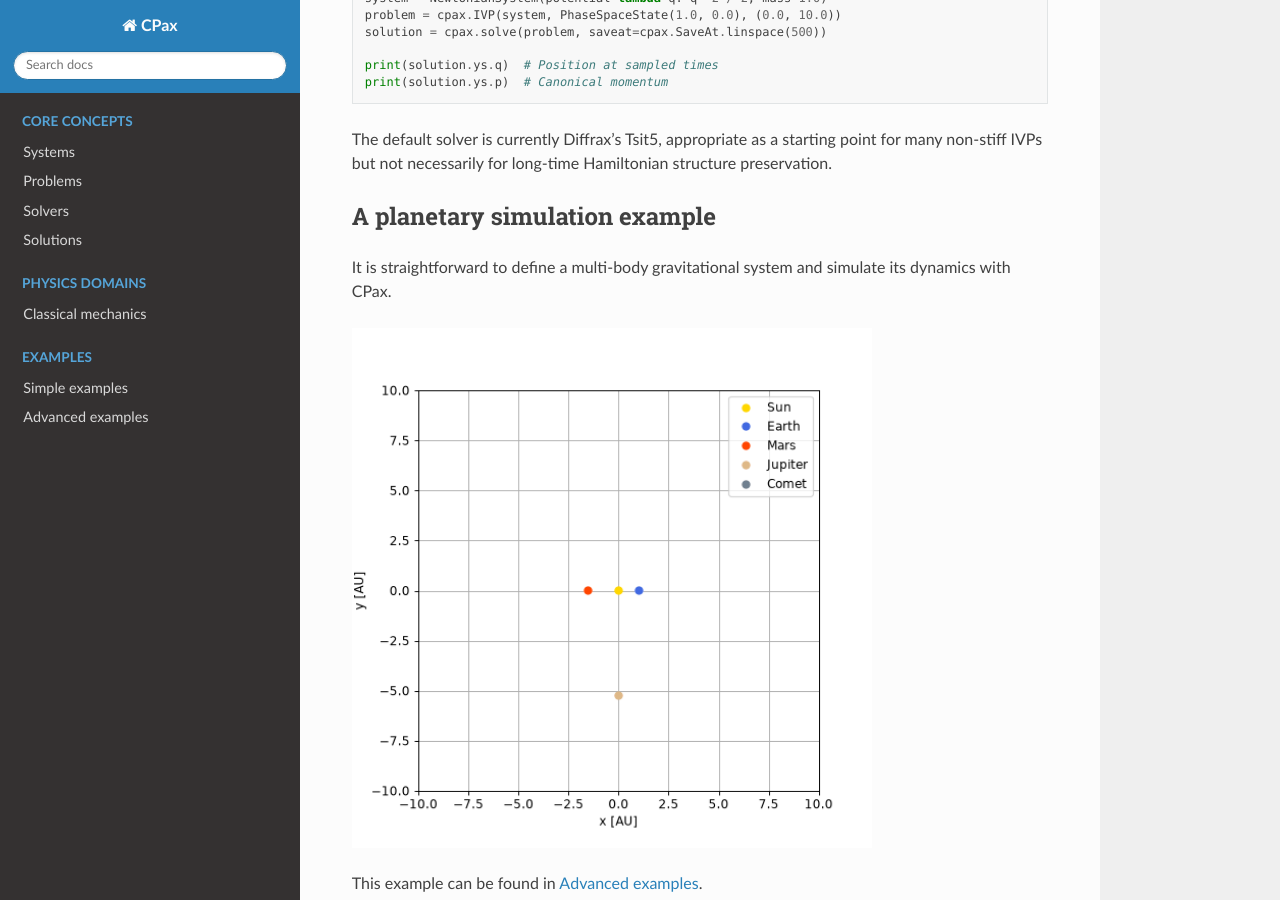
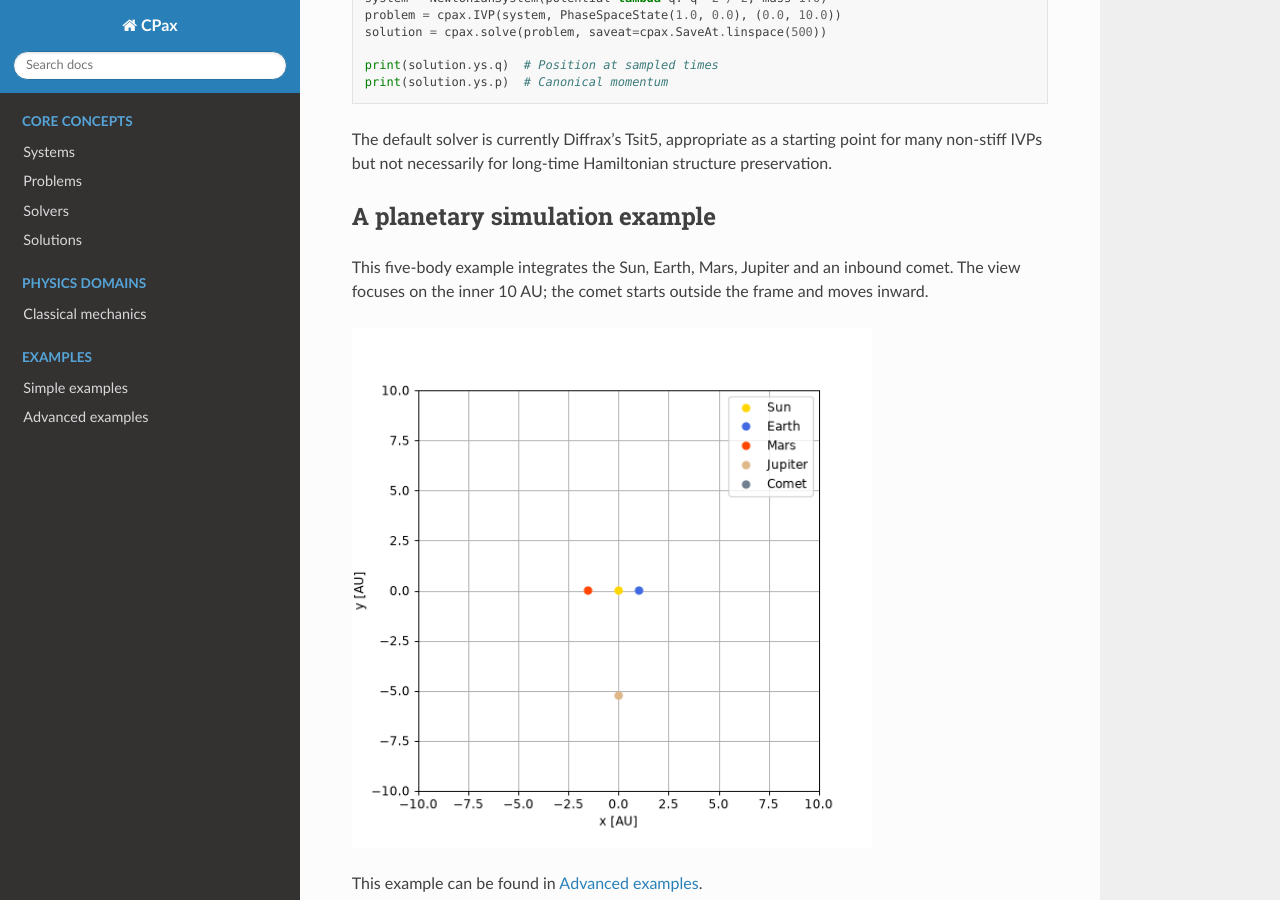
Before and after one commit to JaLuka98/CPax, a Sphinx documentation site: the page built from docs/source/index.rst, in a window 1280 px wide and 900 px high, scrolled down 586 px. Built offline with Sphinx 7.4.7 and the Read the Docs theme 3.1.0, drawn with Linux system fonts in a browser that asks for light colours; pages that are not in the unit, such as notebooks, are missing from menus.

Commit message:
docs(examples): correct comet orbit parameters and scope of perturbations

```diff
--- a/docs/source/index.rst
+++ b/docs/source/index.rst
@@ -38,11 +38,12 @@
 A planetary simulation example
 ------------------------------
 
-It is straightforward to define a multi-body gravitational system and simulate
-its dynamics with CPax.
+This five-body example integrates the Sun, Earth, Mars, Jupiter and an
+inbound comet. The view focuses on the inner 10 AU; the comet starts
+outside the frame and moves inward.
 
 .. image:: _static/nbody_simulation.gif
-   :alt: Animated numerical trajectories of the Sun, Earth, Mars, and a comet
+   :alt: Animated numerical trajectories of the Sun, Earth, Mars, Jupiter and a comet
    :width: 520px
 
 This example can be found in :doc:`examples/advanced`.
```
Also changed, not shown: README.md (+1 -1 lines), docs/source/examples/advanced.rst (+27 -9 lines), 1 other file.
